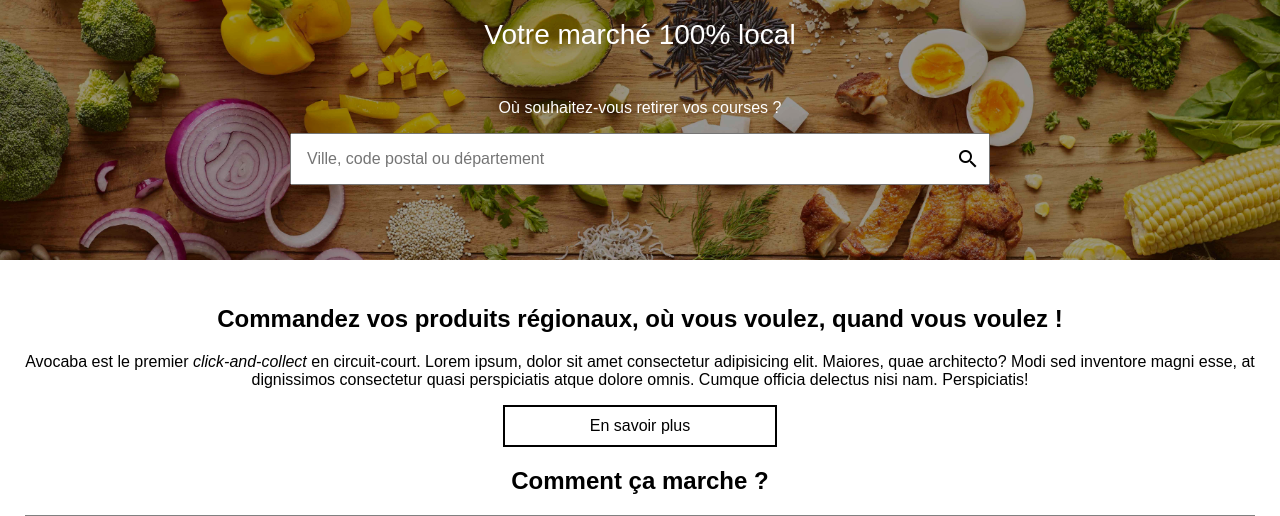
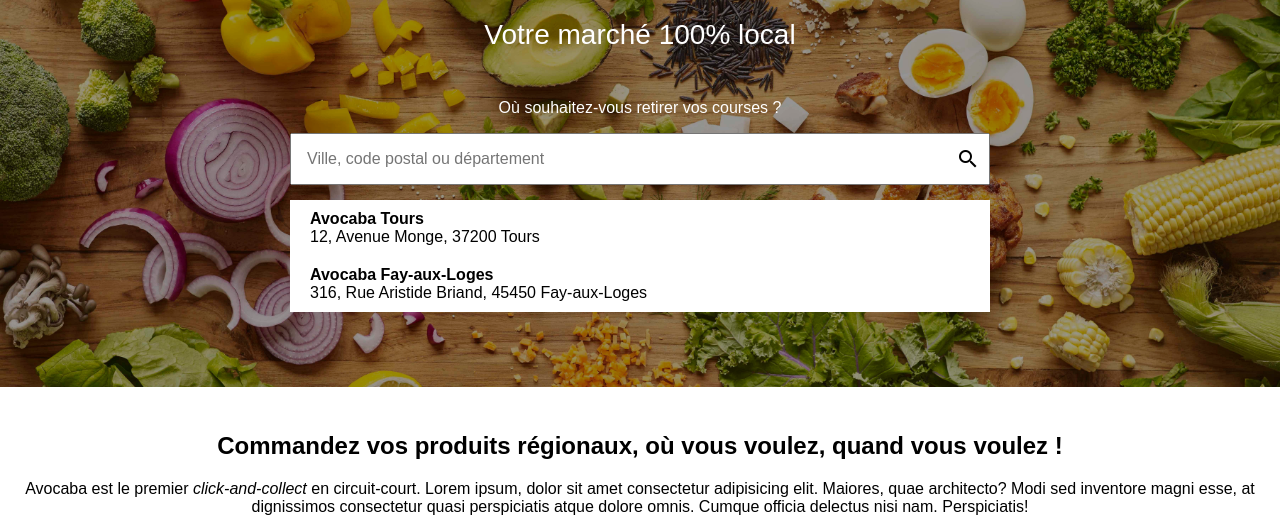
Before and after one commit to axllblc/Avocaba, a PHP site: page /vues/landing.php in a window 1280 px wide. Shown: the part 293-809 px from the top of the page. Run offline with PHP 8.4, Linux system fonts and the light colour scheme.

Commit message:
Recherche de magasin : HTML + CSS (sans BDD)

```diff
--- a/stylesheets/layout.css
+++ b/stylesheets/layout.css
@@ -169,6 +169,19 @@ nav {
 .recherche-magasin {
   max-width: 700px;
   margin: auto;
+}
+
+.resultats-magasin {
+  max-width: 700px;
+  margin: auto;
+  margin-top: 15px;
+  display: flex;
+  flex-direction: column;
+  text-align: left;
+}
+
+.resultats-magasin__item {
+  padding: 10px 20px;
 }
 
 .landing__milieu {
--- a/stylesheets/style.css
+++ b/stylesheets/style.css
@@ -57,11 +57,22 @@ body {
   border: 2px solid gray;
 }
 
+/* Résultats de recherche */
+.resultats-magasin {
+  background-color: white;
+}
 
-/* 🏠 Accueil du magasin */
+.resultats-magasin__item:hover {
+  background-color: rgba(0,0,0,.1);
+}
 
-.annonces, .rayons {
-  border: 2px solid black;   /* Provisoire */
+.resultats-magasin a {
+  color: black;
+  text-decoration: none;
+}
+
+.resultats-magasin__nom {
+  font-weight: bold;
 }
 
 /* Provisoire */
--- a/vues/landing.php
+++ b/vues/landing.php
@@ -26,6 +26,7 @@ error_reporting(E_ALL);
   </header>
 
   <div class="landing__haut">
+
     <h1 class="landing__titre">Avocaba</h1>
     <p class="landing__sous-titre">Votre marché 100% local</p>
 
@@ -39,6 +40,22 @@ error_reporting(E_ALL);
         <span class="material-icons">search</span>
       </label>
     </form>
+
+    <div class="resultats-magasin">
+      <div class="resultats-magasin__item">
+        <a href="/avocaba/vues/magasin?id=1">
+          <div class="resultats-magasin__nom">Avocaba Tours</div>
+          <div class="resultats-magasin__adresse">12, Avenue Monge, 37200 Tours</div>
+        </a>
+      </div>
+      <div class="resultats-magasin__item">
+        <a href="/avocaba/vues/magasin?id=2">
+          <div class="resultats-magasin__nom">Avocaba Fay-aux-Loges</div>
+          <div class="resultats-magasin__adresse">316, Rue Aristide Briand, 45450 Fay-aux-Loges</div>
+        </a>
+      </div>
+    </div>
+
   </div>
 
   <div class="landing__milieu">
```
